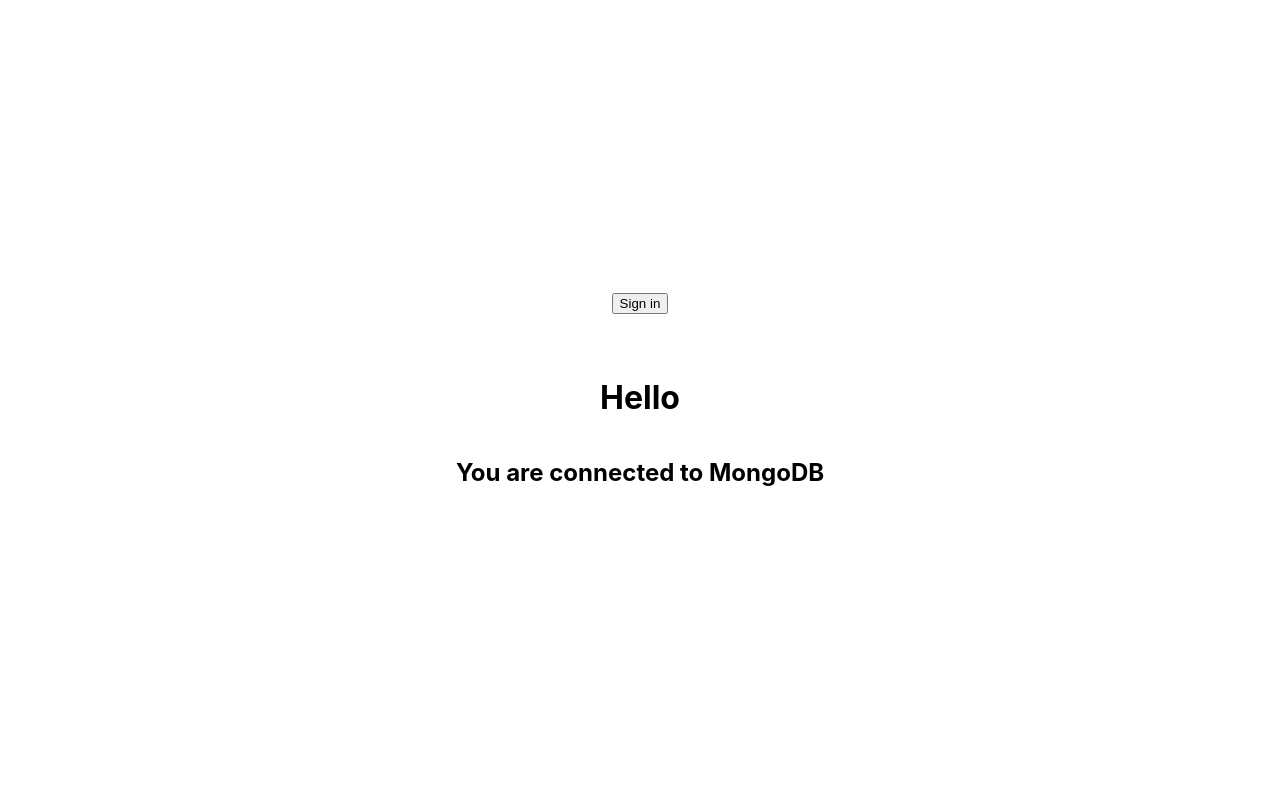
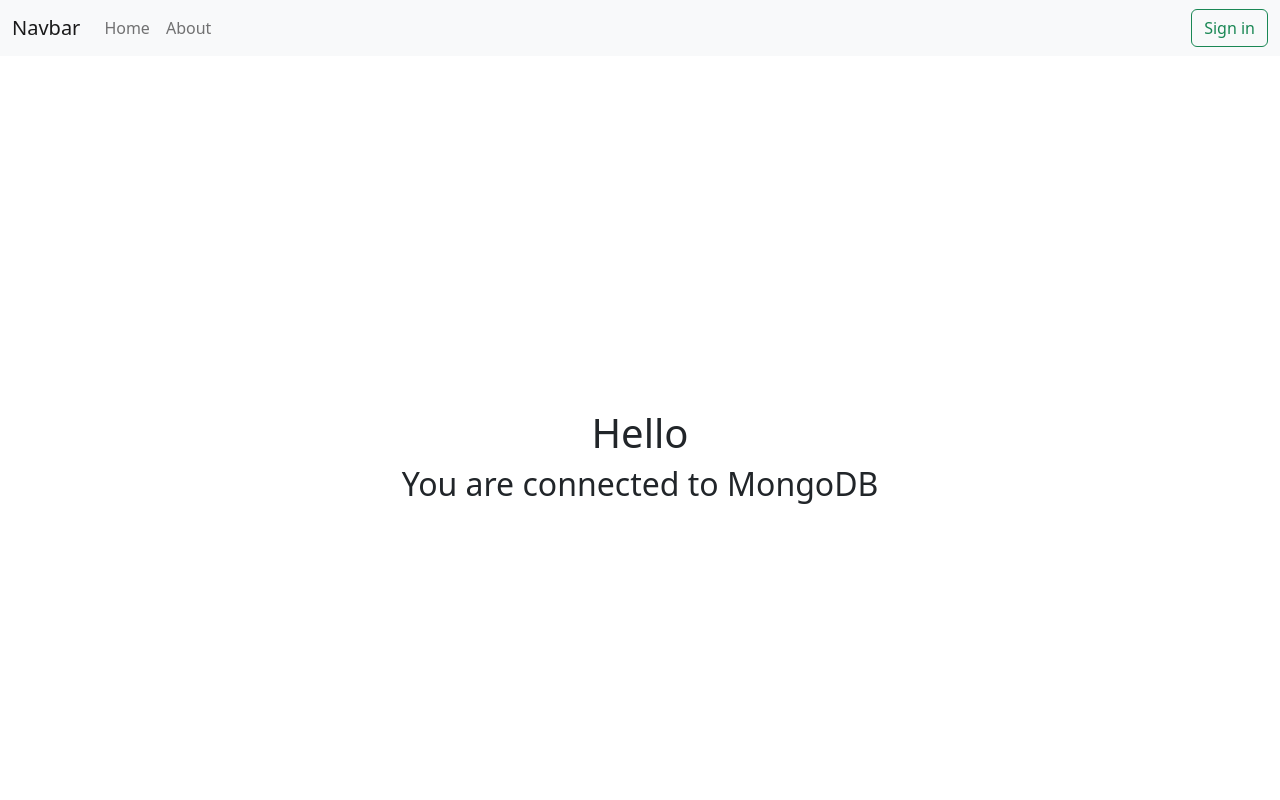
Before and after one commit to ikbal0/kelas-online, a Next.js app: page / in a window 1280 px wide. Shown: the top 800 px of the page. Built offline with nearby package versions, Linux system fonts and the light colour scheme; no server answers.

Commit message:
add nav bar

```diff
--- /dev/null
+++ b/components/navbar/AppNavbar.js
@@ -0,0 +1,65 @@
+import Link from "next/link";
+import { useState } from "react";
+import { getSession, useSession, signIn, signOut } from "next-auth/react"
+
+export default function AppNavbar() {
+  const { data: session } = useSession()
+
+  const [state, setState] = useState({
+    menu: false,
+    isOpen: false,
+  })
+
+  const toggleMenu = () => {
+    setState({
+      ...state,
+      menu: !state.menu
+    })
+  }
+
+
+  const show = state.menu ? " show" : ""
+
+  return (
+    // <div className="container">
+    //   {/* <h3>nav</h3> */}
+    //   <div className="row">
+    //     <div className="col-auto">
+    //       <Link href="/" passHref>
+    //         <a style={{textDecoration: 'none'}}>Home</a>
+    //       </Link>
+    //     </div>
+    //     <div className="col-auto">
+    //       <Link href="/about" passHref>
+    //         <a style={{textDecoration: 'none'}}>About</a>
+    //       </Link>
+    //     </div>
+    //   </div>
+    // </div>
+    <nav class="navbar navbar-expand-lg bg-light">
+  <div class="container-fluid">
+    <a class="navbar-brand" href="#">Navbar</a>
+    <button class="navbar-toggler" onClick={toggleMenu} type="button" data-bs-toggle="collapse" data-bs-target="#navbarSupportedContent" aria-controls="navbarSupportedContent" aria-expanded="false" aria-label="Toggle navigation">
+      <span class="navbar-toggler-icon"></span>
+    </button>
+    <div class={"collapse navbar-collapse" + show} id="navbarSupportedContent">
+      <ul class="navbar-nav me-auto mb-2 mb-lg-0">
+        <li class="nav-item">
+          <Link href={'/'} passHref>
+          <a class="nav-link" aria-current="page">Home</a>
+          </Link>
+        </li>
+        <li class="nav-item">
+          <Link href={'/about'} passHref>
+          <a class="nav-link">About</a>
+          </Link>
+        </li>
+      </ul>
+      <form class="d-flex" role="search">
+        {!session ? <button onClick={() => signIn()} class="btn btn-outline-success" type="submit">Sign in</button> : <h3><button class="btn btn-outline-danger" onClick={() => signOut()}>Sign Out</button></h3>}
+      </form>
+    </div>
+  </div>
+</nav>
+  )
+}
--- a/package.json
+++ b/package.json
@@ -9,6 +9,7 @@
     "lint": "next lint"
   },
   "dependencies": {
+    "bootstrap": "^5.2.0",
     "mongodb": "^4.8.1",
     "next": "12.2.3",
     "next-auth": "^4.10.2",
--- a/pages/_app.js
+++ b/pages/_app.js
@@ -1,5 +1,6 @@
 import '../styles/globals.css'
 import { SessionProvider } from "next-auth/react"
+import 'bootstrap/dist/css/bootstrap.min.css'
 
 function MyApp({
   Component,
--- a/pages/index.js
+++ b/pages/index.js
@@ -4,6 +4,7 @@
 import clientPromise from '../lib/mongodb'
 import { getSession, useSession, signIn, signOut } from "next-auth/react"
 import Link from 'next/link'
+import AppNavbar from '../components/navbar/appNavbar'
 
 export default function Home({isConnected}) {
   const { data: session } = useSession()
@@ -18,13 +19,13 @@
         <link rel="icon" href="/favicon.ico" />
       </Head>
 
+      <AppNavbar />
+
       <main className={styles.main}>
-
-        {!session ? <button onClick={() => signIn()}>Sign in</button> : <h3><button onClick={() => signOut()}>Sign Out</button></h3>}
 
         <h1>{!session ? '': <Link href={'/staff'}><a style={{color: 'blue', textDecoration: 'underline'}}>Staff</a></Link>}</h1>
 
-        <h1>{!session ? '': session.user.name} Hello</h1>
+        <h1>{!session ? '': <a style={{color: 'blue'}}>{session.user.name}</a>} Hello</h1>
 
         {isConnected ? (
           <h2 className="subtitle">You are connected to MongoDB</h2>
@@ -48,6 +49,9 @@
             <Image src="/vercel.svg" alt="Vercel Logo" width={72} height={16} />
           </span>
         </a>
+      </footer>
+      <footer className={styles.footer}>
+        <Link href={'/about'}><a style={{color: 'blue'}}>Ikbal Yaduar</a></Link>
       </footer>
     </div>
   )
--- a/pages/staff/index.js
+++ b/pages/staff/index.js
@@ -1,9 +1,11 @@
 import { getSession, useSession, signIn, signOut } from "next-auth/react"
+import Link from "next/link"
 
 export default function StaffDashboard(){
     const { data: session } = useSession()
     return <div>
         <h2>Staff Dashboard</h2>
+        <Link href={'/'}><a style={{color: 'blue'}}>Home</a></Link>
         {!session ? <button onClick={() => signIn()}>Sign in</button> : <h3><button onClick={() => signOut()}>Sign Out</button></h3>}
     </div>
 }
--- a/styles/Home.module.css
+++ b/styles/Home.module.css
@@ -1,7 +1,3 @@
-.container {
-  padding: 0 2rem;
-}
-
 .main {
   min-height: 100vh;
   padding: 4rem 0;
@@ -14,6 +10,7 @@
 
 .footer {
   display: flex;
+  background-color: #111;
   flex: 1;
   padding: 2rem 0;
   border-top: 1px solid #eaeaea;
```
Also changed, not shown: pages/about/index.js (added, +9 -0 lines), 1 other file (tests, documents, lock files or other folders).
